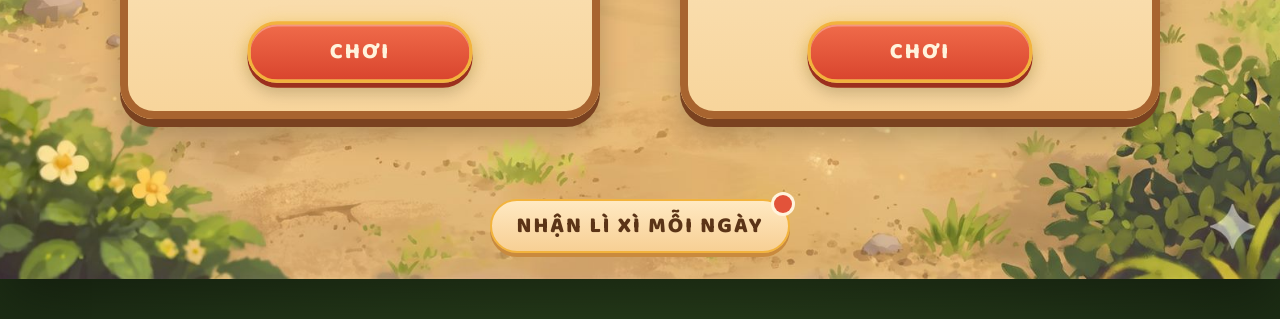
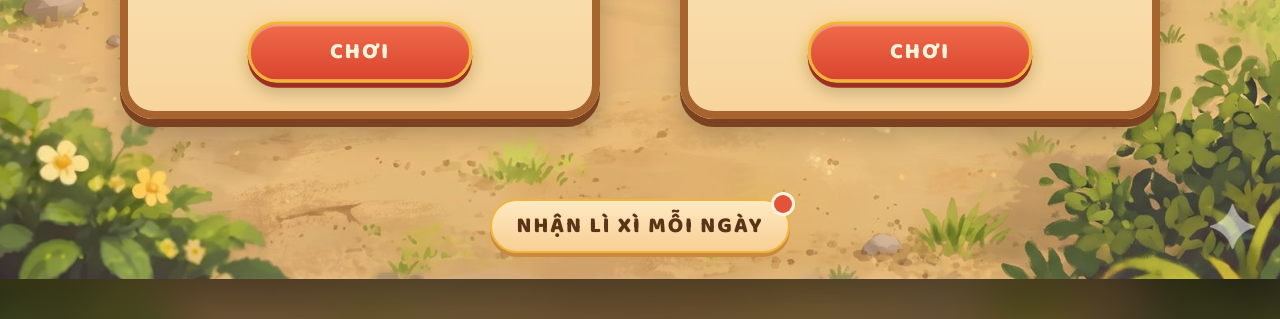
Before and after one commit to Lihyang2003/san-choi-dan-gian, a plain HTML site: page index.html in a window 1280 px wide. Shown: the part 481-800 px from the top of the page. Drawn offline with nearby package versions, Linux system fonts and the light colour scheme.

Commit message:
Fit the stage correctly after rotating on iPhone Safari
Measure the #app box instead of the stale innerWidth, re-fit on
orientation/visualViewport changes, respect safe-area insets, fill
side margins with a blurred field, and allow home-screen fullscreen.

Co-Authored-By: Claude Opus 5.5 <noreply@anthropic.com>

```diff
--- a/index.html
+++ b/index.html
@@ -2,7 +2,13 @@
 <html lang="vi">
 <head>
 <meta charset="utf-8">
-<meta name="viewport" content="width=device-width,initial-scale=1,viewport-fit=cover">
+<meta name="viewport" content="width=device-width,initial-scale=1,maximum-scale=1,user-scalable=no,viewport-fit=cover">
+<meta name="apple-mobile-web-app-capable" content="yes">
+<meta name="mobile-web-app-capable" content="yes">
+<meta name="apple-mobile-web-app-status-bar-style" content="black-translucent">
+<meta name="apple-mobile-web-app-title" content="Sân Chơi">
+<meta name="theme-color" content="#22361a">
+<link rel="apple-touch-icon" href="assets/coin.png">
 <meta name="description" content="Sân Chơi Dân Gian: chơi Bầu Cua Tôm Cá và Ô Ăn Quan ngay trên trình duyệt.">
 <link rel="icon" href="assets/coin.png">
 <title>Sân Chơi Dân Gian</title>
@@ -18,9 +24,10 @@
   --display:"Baloo 2","Nunito",system-ui,sans-serif; --body:"Nunito","Segoe UI",system-ui,sans-serif;
   color-scheme:light;
 }
-html,body{height:100%;margin:0}
+html,body{height:100%;margin:0;overflow:hidden;overscroll-behavior:none;touch-action:manipulation}
 body{background:#22361a;color:var(--ink);font-family:var(--body);overflow:hidden;-webkit-tap-highlight-color:transparent;user-select:none;-webkit-user-select:none}
-#app{position:fixed;inset:0;background:radial-gradient(ellipse at center,#3d5f27 0%,#1d2e15 100%)}
+#app{position:fixed;inset:0;overflow:hidden;box-sizing:border-box;padding:env(safe-area-inset-top) env(safe-area-inset-right) env(safe-area-inset-bottom) env(safe-area-inset-left);background:radial-gradient(ellipse at center,#3d5f27 0%,#1d2e15 100%)}
+#app::before{content:"";position:absolute;inset:-40px;background:url(assets/bg-field.jpg) center/cover;filter:blur(22px) brightness(.55) saturate(1.1)}
 #stage{position:absolute;width:1280px;height:720px;overflow:hidden;background:var(--sand);box-shadow:0 20px 60px rgba(0,0,0,.45)}
 button{font:inherit;color:inherit;border:0;background:none;cursor:pointer;padding:0}
 button:focus-visible,input:focus-visible{outline:3px solid #fff;outline-offset:3px}
@@ -344,8 +351,18 @@ document.addEventListener('pointerdown',e=>{if(firstTap){firstTap=false;ac();if(
 
 /* ---------- scale stage to window ---------- */
 let rotateSkipped=false;
-function fit(){const w=innerWidth,hh=innerHeight,s=Math.min(w/1280,hh/720);stage.style.left=((w-1280*s)/2)+'px';stage.style.top=((hh-720*s)/2)+'px';stage.style.transformOrigin='0 0';stage.style.transform=`scale(${s})`;$('#rotate').classList.toggle('need',!rotateSkipped&&hh>w&&w<700)}
-$('#rotateSkip').onclick=()=>{rotateSkipped=true;fit()};addEventListener('resize',fit);fit();
+/* iOS Safari reports a stale innerWidth right after rotation, so measure the #app box itself and re-fit a few times */
+const appEl=$('#app');
+function fit(){const r=appEl.getBoundingClientRect(),cs=getComputedStyle(appEl),pl=parseFloat(cs.paddingLeft)||0,pr=parseFloat(cs.paddingRight)||0,pt=parseFloat(cs.paddingTop)||0,pb=parseFloat(cs.paddingBottom)||0;
+  const W=r.width||innerWidth,H=r.height||innerHeight,w=Math.max(1,W-pl-pr),hh=Math.max(1,H-pt-pb),s=Math.min(w/1280,hh/720);
+  stage.style.left=(pl+(w-1280*s)/2)+'px';stage.style.top=(pt+(hh-720*s)/2)+'px';stage.style.transformOrigin='0 0';stage.style.transform=`scale(${s})`;
+  $('#rotate').classList.toggle('need',!rotateSkipped&&H>W&&W<700)}
+function refit(){fit();requestAnimationFrame(fit);[120,300,600,1000].forEach(t=>setTimeout(fit,t))}
+$('#rotateSkip').onclick=()=>{rotateSkipped=true;fit()};
+addEventListener('resize',refit);addEventListener('orientationchange',refit);addEventListener('pageshow',refit);
+if(window.visualViewport)visualViewport.addEventListener('resize',refit);
+if(window.ResizeObserver)new ResizeObserver(fit).observe(appEl);
+fit();
 let toastT;function toast(msg,dark){const t=$('#toast');t.innerHTML=msg;t.classList.toggle('dk',!!dark);t.classList.add('on');clearTimeout(toastT);toastT=setTimeout(()=>t.classList.remove('on'),2400)}
 
 /* ---------- screen + modal manager ---------- */
```
